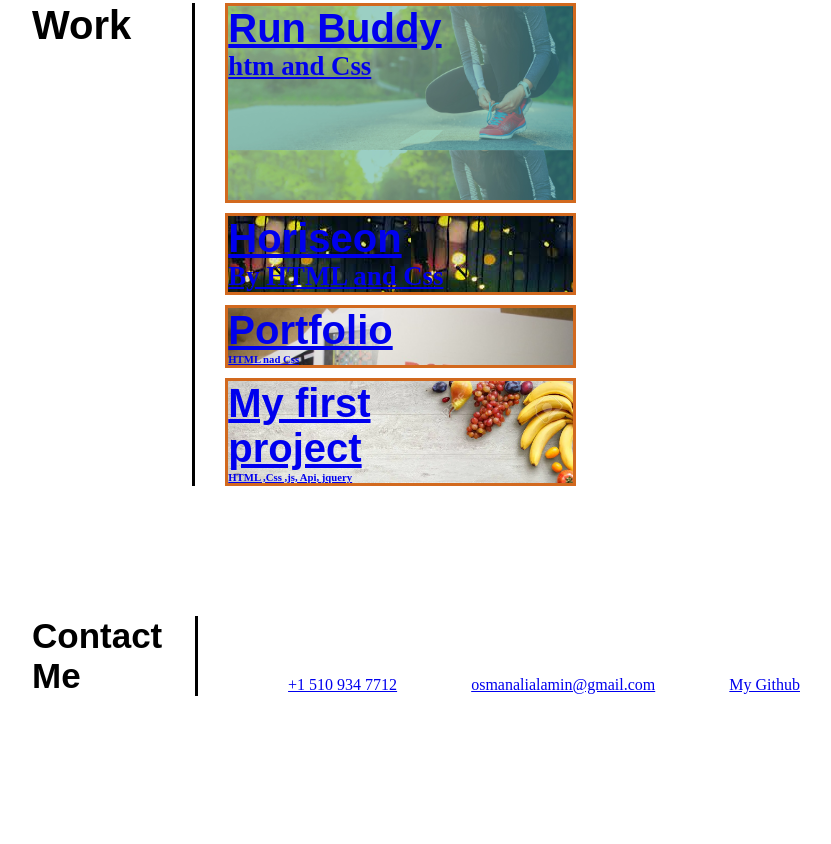
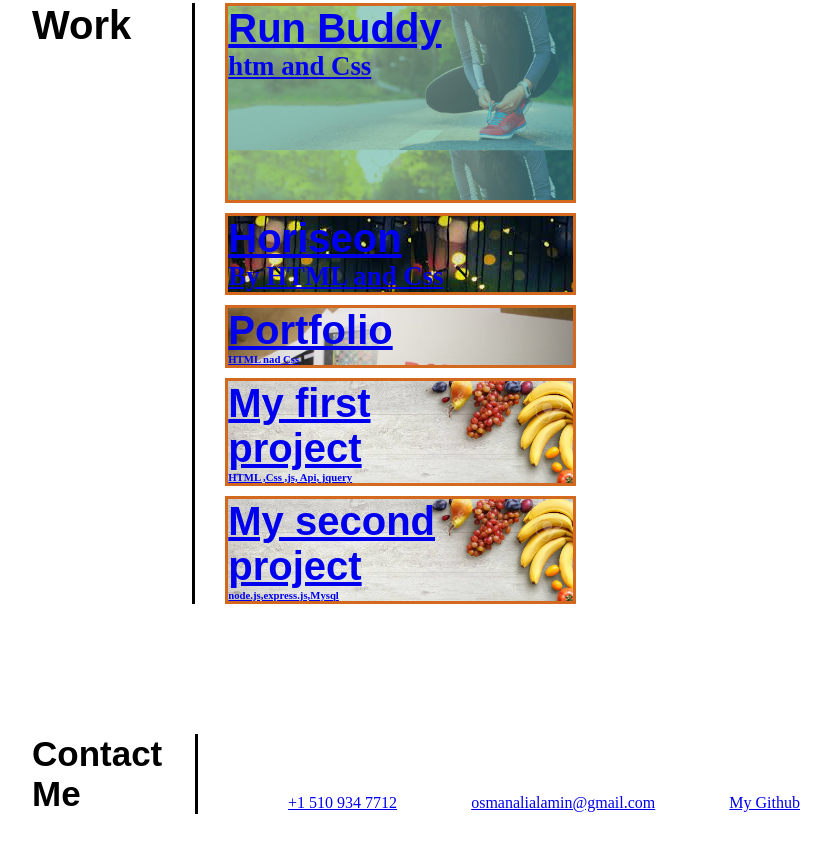
Before and after one commit to Osmana1993/Ghallenge-2, a plain HTML site: page index.html in a window 1280 px wide. Shown: the part 706-1550 px from the top of the page, without its empty margins (224-1055 px from the left). Before the commit the page ends 1432 px from the top, so only its background shows below. Drawn offline with Linux system fonts and the light colour scheme.

Commit message:
added second project

```diff
--- a/index.html
+++ b/index.html
@@ -91,6 +91,12 @@
                     <h6>HTML ,Css ,js, Api, jquery</h6>
                 </a>
             </article>
+            <article class="works5">
+                <a href="https://evening-ocean-19840.herokuapp.com/">
+                    <h4><strong>My second project</strong></h4>
+                    <h6>node.js,express.js,Mysql</h6>
+                </a>
+            </article>
         </div>
 
     </section>
--- a/style.css
+++ b/style.css
@@ -216,6 +216,20 @@ header nav ul li a:hover {
     color: #fce138;
     border-color: #fce138;
 }
+.works5 {
+    width: 100%;
+    background-image: url(food.jpg);
+    background-size: cover;
+    color: chartreuse;
+    border: solid chocolate;
+    margin-top: 10px;
+
+}
+
+.works5:hover {
+    color: #fce138;
+    border-color: #fce138;
+}
 
 .contact {
     margin-top: 70px;
```
